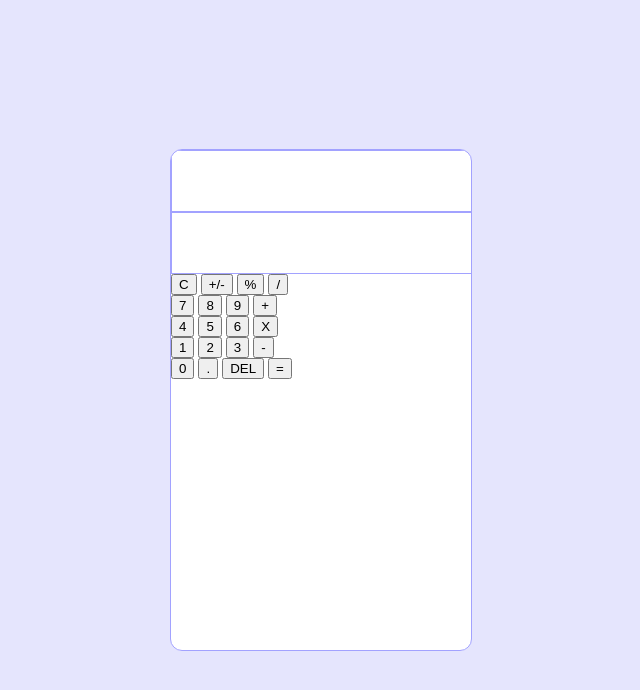
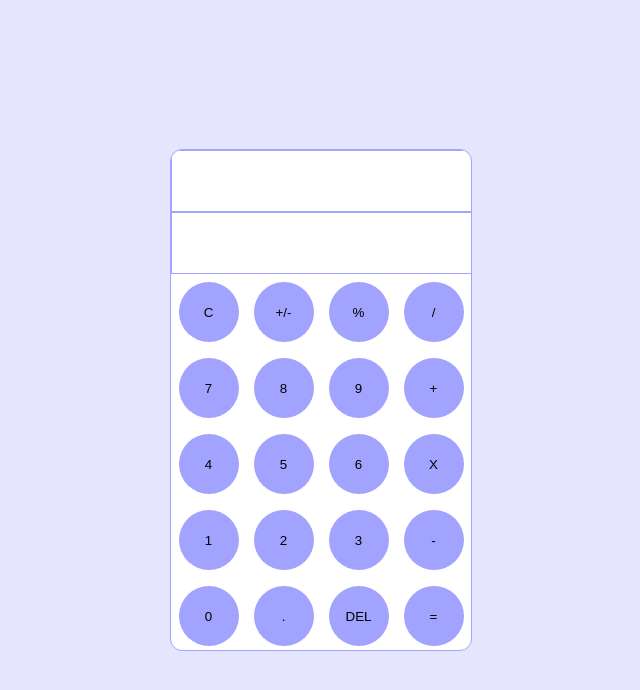
Before and after one commit to CarlTeclancing/crestlancing, a plain HTML site: page schoolEXHIST/index.html in a window 1280 px wide. Shown: the whole page, without its empty margins (319-959 px from the left). Drawn offline with Linux system fonts and the light colour scheme.

Commit message:
updated the btn design

```diff
--- a/schoolEXHIST/style.css
+++ b/schoolEXHIST/style.css
@@ -21,3 +21,22 @@ body{
     height: 60px;
     border: 1px solid rgb(162, 162, 255);
 }
+.btn-hold{
+    height: 380px;
+    width: 100%;
+}
+.row{
+    height: 76px;
+    width: 100%;
+    display: flex;
+    align-items: center;
+    justify-content: space-around;
+}
+button{
+    width: 60px;
+    height: 60px;
+    border-radius: 50%;
+    border: none;
+    background-color: rgb(162, 162, 255);
+    color:black;
+}
```
